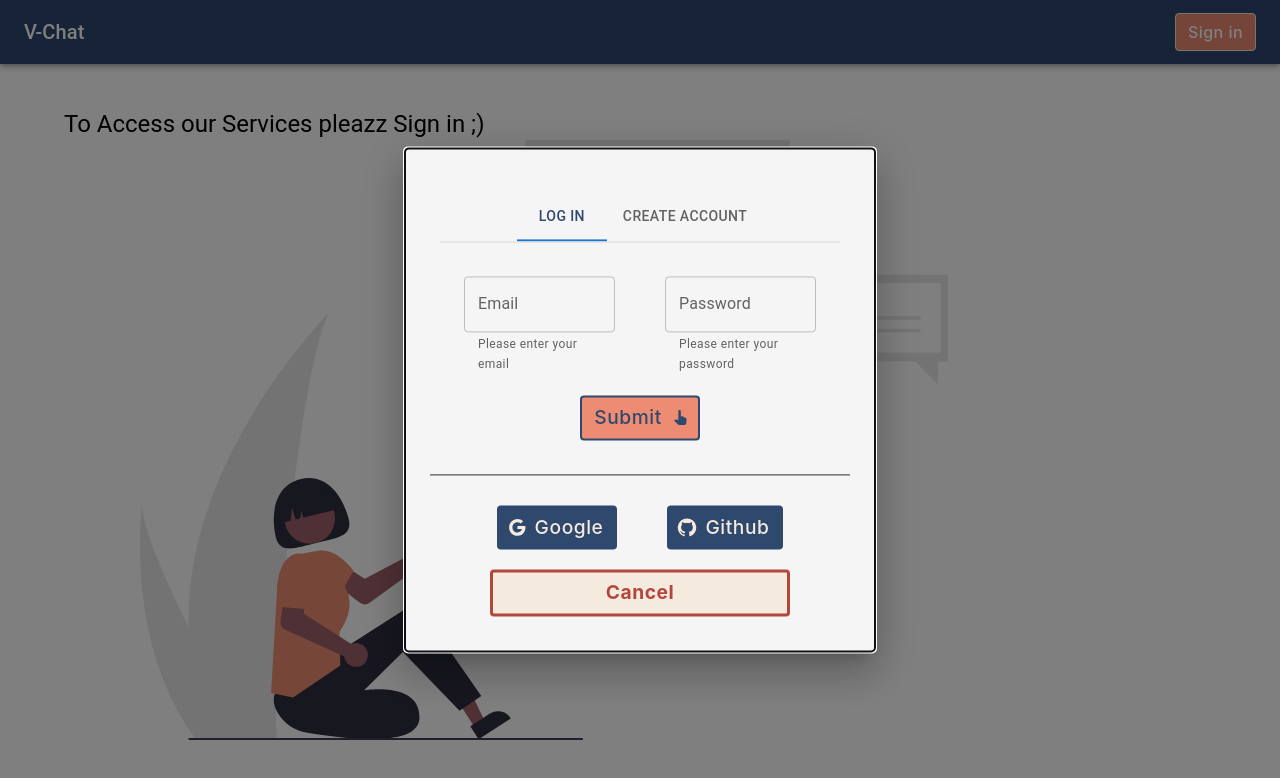
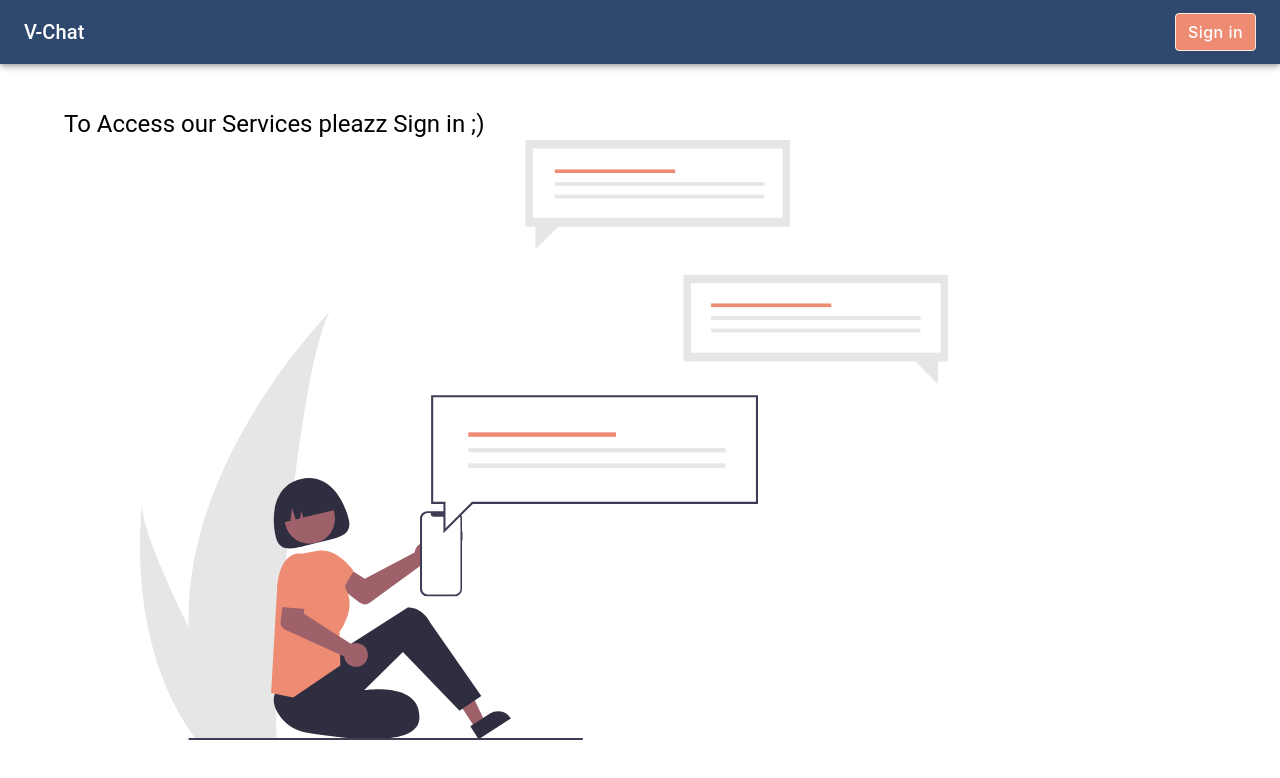
Before and after one commit to tyeb11/V-Chat, a React (Create React App) app in the folder client/: page / in a window 1280 px wide. Shown: the top 778 px of the page. Built offline with nearby package versions, Linux system fonts and the light colour scheme.

Commit message:
removed label from form input fields

```diff
--- a/client/src/components/App.jsx
+++ b/client/src/components/App.jsx
@@ -15,7 +15,7 @@ function App() {
           <Route path="/about" index element={<About />} />
           <Route path="/chat" index element={<Chat />} />
         </Routes>
-        <SignInModal />
+        {/* <SignInModal /> */}
         {/* {user modal} */}
         {/* {adduser modal} */}
       </BrowserRouter>
--- a/client/src/components/modals/SignIn.modal.jsx
+++ b/client/src/components/modals/SignIn.modal.jsx
@@ -104,7 +104,6 @@ function SignInModal(props) {
                   <Box sx={logInAccountForm}>
                     <Box sx={logInAccountInputFields}>
                       <TextField
-                        helperText="Please enter your email"
                         id="demo-helper-text-aligned"
                         label="Email"
                         sx={{
@@ -125,7 +124,6 @@ function SignInModal(props) {
                         }}
                       />
                       <TextField
-                        helperText="Please enter your password"
                         id="demo-helper-text-aligned"
                         label="Password"
                         sx={{
@@ -160,7 +158,6 @@ function SignInModal(props) {
                   <Box sx={createAccountForm}>
                     <Box sx={createAccountInputFields}>
                       <TextField
-                        helperText="Please enter your user name"
                         id="demo-helper-text-aligned"
                         label="User Name"
                         sx={{
@@ -181,7 +178,6 @@ function SignInModal(props) {
                         }}
                       />
                       <TextField
-                        helperText="Please enter your email"
                         id="demo-helper-text-aligned"
                         label="Email"
                         sx={{
@@ -203,10 +199,25 @@ function SignInModal(props) {
                       />
                     </Box>
                     <TextField
-                      helperText="Please enter your password"
                       id="demo-helper-text-aligned"
                       label="Password"
-                      sx={{ marginTop: "10px" }}
+                      sx={{
+                        marginTop: "20px",
+                        "& label.Mui-focused": {
+                          color: "#2F496E",
+                        },
+                        "& .MuiInput-underline:after": {
+                          borderBottomColor: "#2F496E",
+                        },
+                        "& .MuiOutlinedInput-root": {
+                          "&:hover fieldset": {
+                            borderColor: "#2F496E",
+                          },
+                          "&.Mui-focused fieldset": {
+                            borderColor: "#2F496E",
+                          },
+                        },
+                      }}
                     />
                     <Box sx={createAccountSubmitButton}>
                       <Button
```
